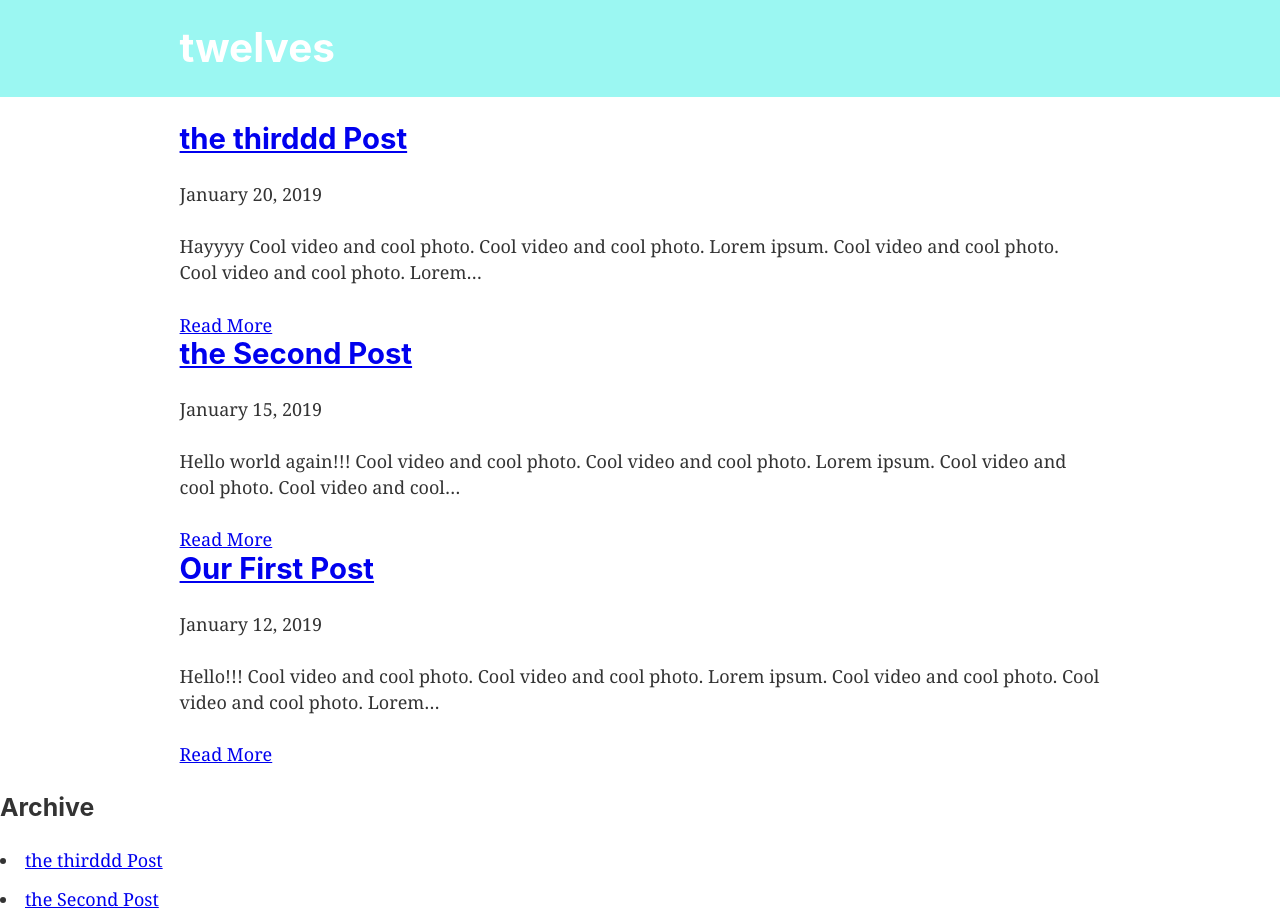
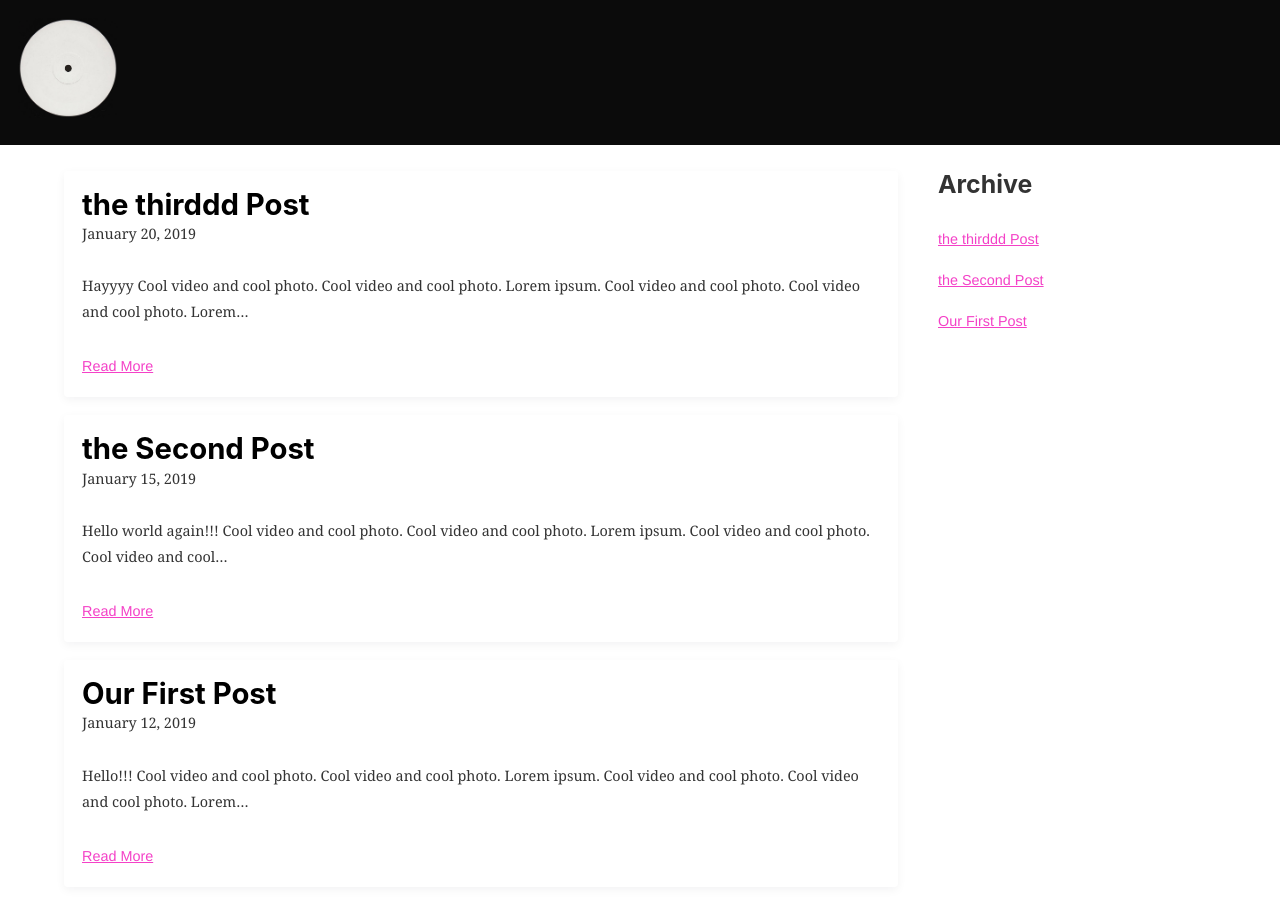
Before and after one commit to daltn/gathering-growth, a Gatsby site: page / in a window 1280 px wide. Shown: the top 914 px of the page. Built offline with nearby package versions, Linux system fonts and the light colour scheme; Gatsby itself is replaced by a stand-in of ours.

Commit message:
add styled css

```diff
--- a/src/components/archive.js
+++ b/src/components/archive.js
@@ -1,5 +1,6 @@
 import React from 'react'
 import { StaticQuery, graphql, Link } from 'gatsby'
+import styled from 'styled-components'
 
 const POST_ARCHIVE_QUERY = graphql`
   query BlogpostArchive {
@@ -19,6 +20,18 @@
   }
 `
 
+const ArchiveList = styled.ul`
+  padding: 0;
+  margin: 0;
+  list-style: none;
+  a {
+    font-family: helvetica;
+    font-size: 0.8rem;
+    text-decoration: underline;
+    color: #f441c7;
+  }
+`
+
 const Archive = () => (
   <StaticQuery
     query={POST_ARCHIVE_QUERY}
@@ -26,6 +39,7 @@
       <>
         <aside>
           <h3>Archive</h3>
+          <ArchiveList>
             {allMarkdownRemark.edges.map(edge => (
               <li key={edge.node.frontmatter.slug}>
                 <Link to={`/posts${edge.node.frontmatter.slug}`}>
@@ -33,6 +47,7 @@
                 </Link>
               </li>
             ))}
+          </ArchiveList>
         </aside>
       </>
     )}
--- a/src/components/header.js
+++ b/src/components/header.js
@@ -2,21 +2,25 @@
 import PropTypes from 'prop-types'
 import React from 'react'
 import styled from 'styled-components'
+import label from '../images/white-label.jpg'
 
 const HeaderWrapper = styled.div`
-  background: #9bf7f2;
+  background: #0b0b0b;
   margin-bottom: 1.45rem;
+  img {
+    margin-bottom: 0;
+  }
+`
+
+const HeaderContainer = styled.div`
+  margin: 0 auto;
+  maxwidth: 960px;
+  padding: 1rem;
 `
 
 const Header = ({ siteTitle }) => (
   <HeaderWrapper>
-    <div
-      style={{
-        margin: `0 auto`,
-        maxWidth: 960,
-        padding: `1.45rem 1.0875rem`,
-      }}
-    >
+    <HeaderContainer>
       <h1 style={{ margin: 0 }}>
         <Link
           to="/"
@@ -25,10 +29,16 @@
             textDecoration: `none`,
           }}
         >
-          {siteTitle}
+          <img
+            style={{
+              width: '100px',
+            }}
+            src={label}
+            alt="twelves"
+          />{' '}
         </Link>
       </h1>
-    </div>
+    </HeaderContainer>
   </HeaderWrapper>
 )
 
--- a/src/components/layout.js
+++ b/src/components/layout.js
@@ -1,10 +1,18 @@
 import React from 'react'
 import PropTypes from 'prop-types'
 import { StaticQuery, graphql } from 'gatsby'
-
+import styled from 'styled-components'
 import Header from './header'
 import Archive from './archive'
 import './layout.css'
+
+const MainLayout = styled.main`
+  max-width: 90%;
+  margin: 0 auto;
+  display: grid;
+  grid-template-columns: 3fr 1fr;
+  grid-gap: 40px;
+`
 
 const Layout = ({ children }) => (
   <StaticQuery
@@ -21,17 +29,10 @@
     render={data => (
       <>
         <Header siteTitle={data.site.siteMetadata.title} />
-        <div
-          style={{
-            margin: `0 auto`,
-            maxWidth: 960,
-            padding: `0px 1.0875rem 1.45rem`,
-            paddingTop: 0,
-          }}
-        >
-          {children}
-        </div>
-        <Archive />
+        <MainLayout>
+          <div>{children}</div>
+          <Archive />
+        </MainLayout>
       </>
     )}
   />
--- a/src/components/listing.js
+++ b/src/components/listing.js
@@ -1,5 +1,6 @@
 import React from 'react'
 import { Link, StaticQuery, graphql } from 'gatsby'
+import styled from 'styled-components'
 
 const LISTING_QUERY = graphql`
   query BlogpostListing {
@@ -20,19 +21,44 @@
     }
   }
 `
+const Post = styled.article`
+  box-shadow: 0px 3px 10px rgba(25, 17, 34, 0.05);
+  padding: 1rem;
+  border-radius: 4px;
+  margin-bottom: 1rem;
+  a {
+    color: #000000;
+    text-decoration: none;
+  }
+  h2 {
+    margin-bottom: 0;
+  }
+  p {
+    font-size: 0.8rem;
+  }
+  .read-more {
+    font-family: helvetica;
+    font-size: 0.8rem;
+    text-decoration: underline;
+    color: #f441c7;
+  }
+`
+
 const Listing = () => (
   <StaticQuery
     query={LISTING_QUERY}
     render={({ allMarkdownRemark }) =>
       allMarkdownRemark.edges.map(({ node }) => (
-        <article key={node.frontmatter.slug}>
+        <Post key={node.frontmatter.slug}>
           <Link to={`/posts${node.frontmatter.slug}`}>
             <h2>{node.frontmatter.title}</h2>
           </Link>
           <p>{node.frontmatter.date}</p>
           <p>{node.excerpt}</p>
-          <Link to={`/posts${node.frontmatter.slug}`}>Read More</Link>
-        </article>
+          <Link class="read-more" to={`/posts${node.frontmatter.slug}`}>
+            Read More
+          </Link>
+        </Post>
       ))
     }
   />
```
Also changed, not shown: src/images/white-label.jpg (added). Lines whose indentation alone changed are shown as unchanged.
